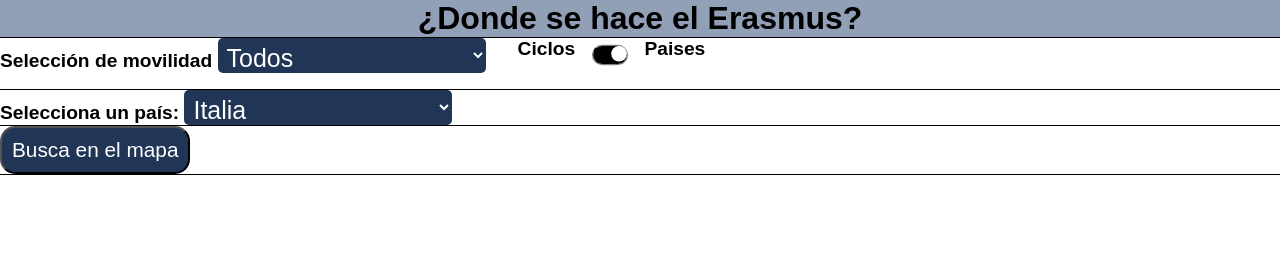
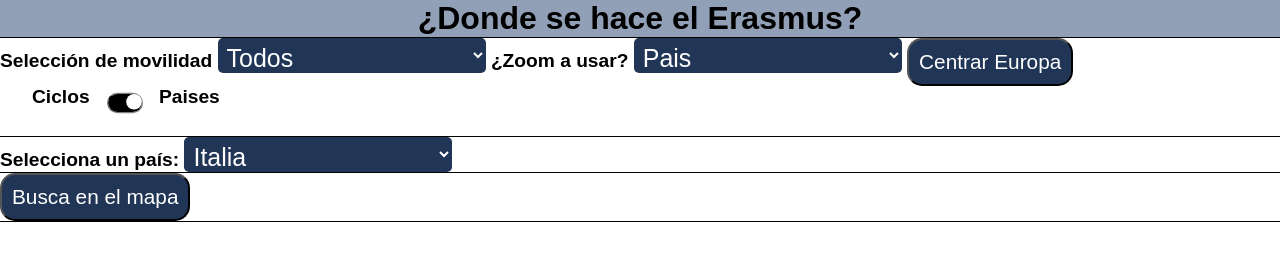
Before and after one commit to Sansaur/Proyecto, a plain HTML site: page index.html in a window 1280 px wide. Drawn offline with Linux system fonts and the light colour scheme; some packages are replaced by stand-ins of ours; no server answers.

Commit message:
Update index.html

```diff
--- a/index.html
+++ b/index.html
@@ -69,6 +69,14 @@
                     <option value="GS">Grado Superior</option>
                 </select>
             </label>
+            <label class="verticalAlign">¿Zoom a usar?
+                <select title="Selecciona la movilidad" name="zoomVariable" id="zoomVariable">
+                    <option value="5" selected>Pais</option>
+                    <option value="8">Ciudad</option>
+                    <option value="15">Punto</option>
+                </select>
+            </label>
+            <button id="botonZoom" type="button">Centrar Europa</button>
             </div>
             <div id="cajaSwitch">
             <label for="selectorCicloPais" class="verticalAlign"> Ciclos </label>
```
